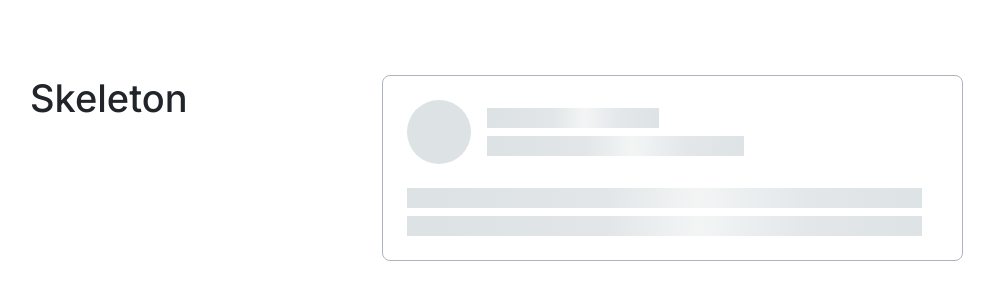
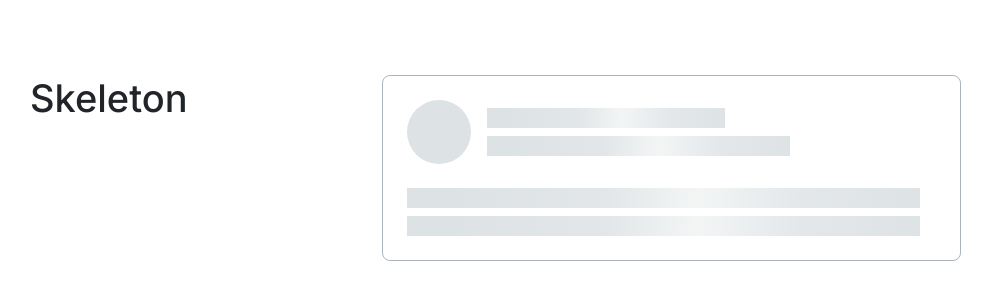
Before and after one commit to js-tasks-ru/htmlcss-20210708_hawkridge, a website: page 04-lection2/02-skeleton/index.html in a window 1280 px wide. Shown: the whole page, without its empty margins (55-1049 px from the left). Drawn offline with Linux system fonts and the light colour scheme.

Commit message:
refactor(skeleton): change px to percents

```diff
--- a/04-lection2/02-skeleton/index.html
+++ b/04-lection2/02-skeleton/index.html
@@ -40,7 +40,6 @@
             <section class='row__content'>
                 <div class='skeleton'>
                     <div class='skeleton__header'>
-                        <div class='placeholder placeholder_circle'></div>
                         <div class='skeleton__placeholder_circle'></div>
                         <div class='skeleton__headerColumn'>
                             <div class='skeleton__placeholder_lineS'></div>
--- a/04-lection2/02-skeleton/skeleton.css
+++ b/04-lection2/02-skeleton/skeleton.css
@@ -1,4 +1,5 @@
 .skeleton {
+    width: 579px;
     background: var(--white);
     border: 1px solid var(--gray-3);
     box-sizing: border-box;
@@ -27,6 +28,7 @@
 .skeleton__headerColumn {
     display: flex;
     flex-direction: column;
+    flex: 1;
 }
 
 .skeleton__placeholder_circle {
@@ -38,15 +40,15 @@
 }
 
 .skeleton__placeholder_lineS {
-    width: 172px;
+    width: 55%;
 }
 
 .skeleton__placeholder_lineM {
-    width: 257px;
+    width: 70%;
 }
 
 .skeleton__placeholder_lineL {
-    width: 515px;
+    width: 100%;
 }
 
 .skeleton__placeholder_lineS,
```
